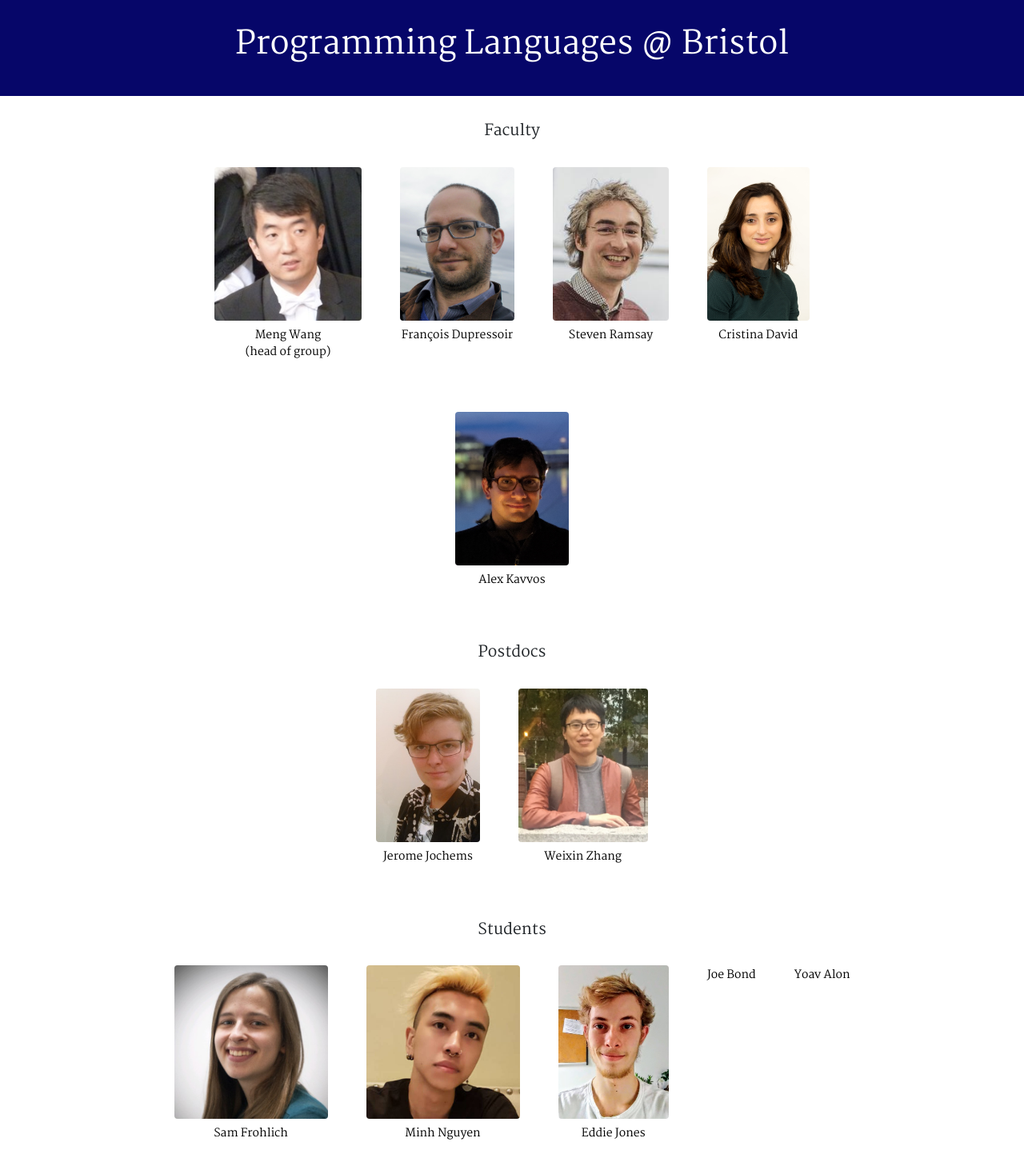
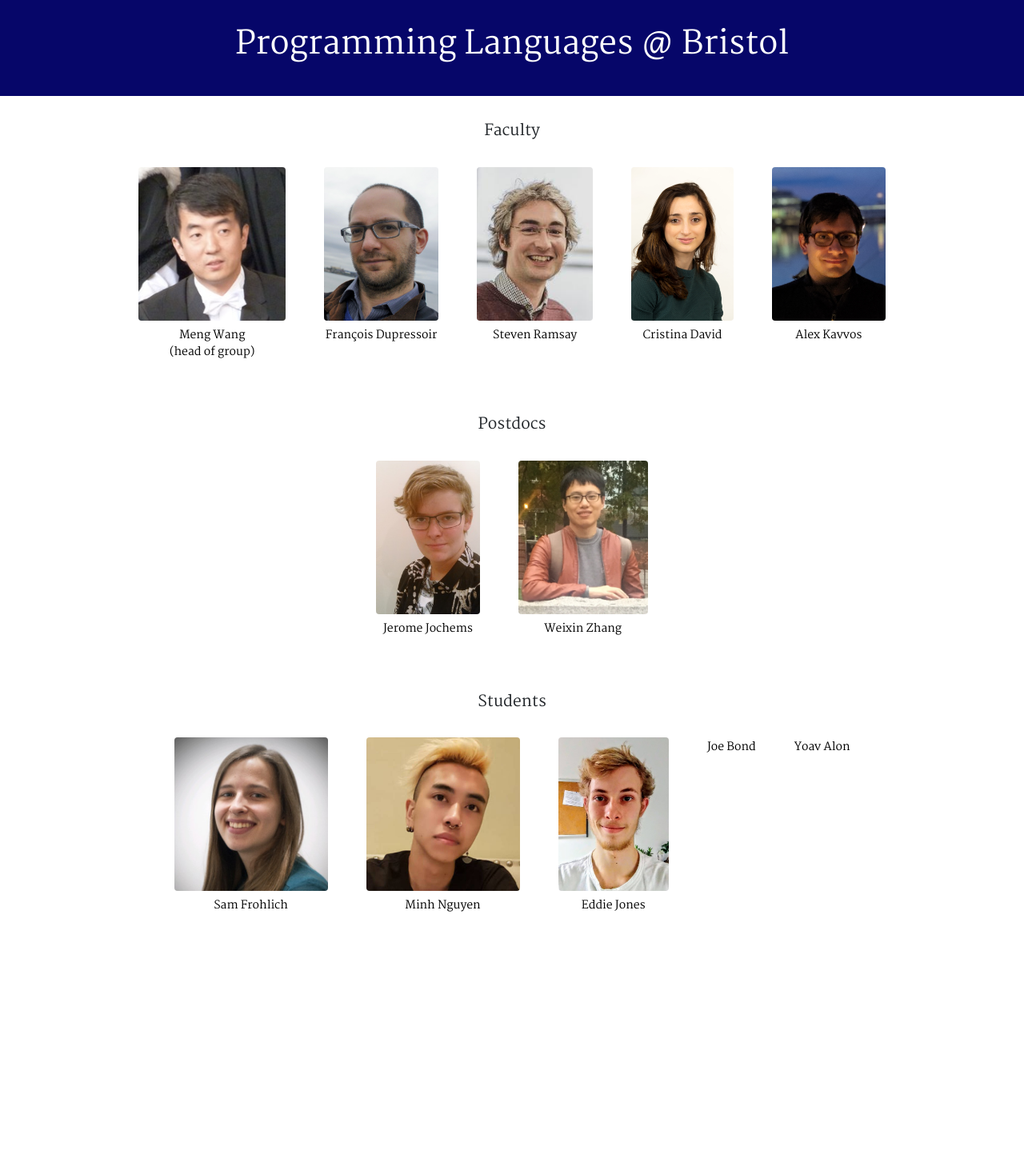
Before and after one commit to plrg-bristol/plrg-bristol.github.io, a Jekyll site: the page built from people.md, in a window 1280 px wide. Shown: the whole page at 80% size. Built offline with Jekyll 4.4.1, drawn with Linux system fonts in a browser that asks for light colours; nearby versions of some CDN libraries; our own code applies the rules of GitHub Pages for plain Markdown files; comment, search, counter and statistics services are not loaded; after the commit the page ends 1183 px from its top, so only the background shows below that.

Commit message:
changing width of main container

```diff
--- a/_layouts/default.html
+++ b/_layouts/default.html
@@ -37,7 +37,7 @@
       <h1 class="text-center">{{ site.name }}</h1>
     </header>
 
-    <div class="container markdown-body" style="width: 60em;">
+    <div class="container markdown-body" style="width: 66em;">
       {{ content }}
     </div>
   </body>
```
